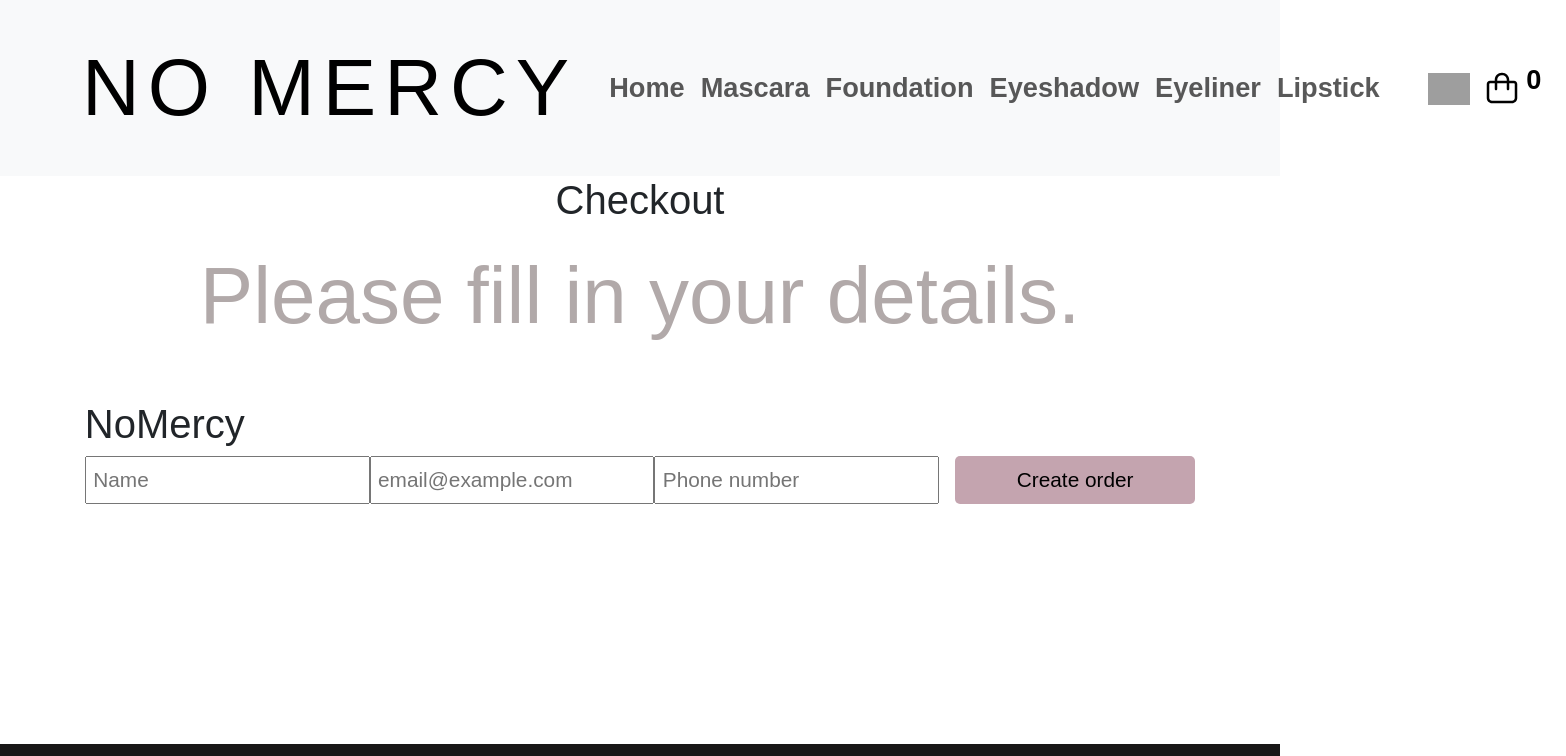
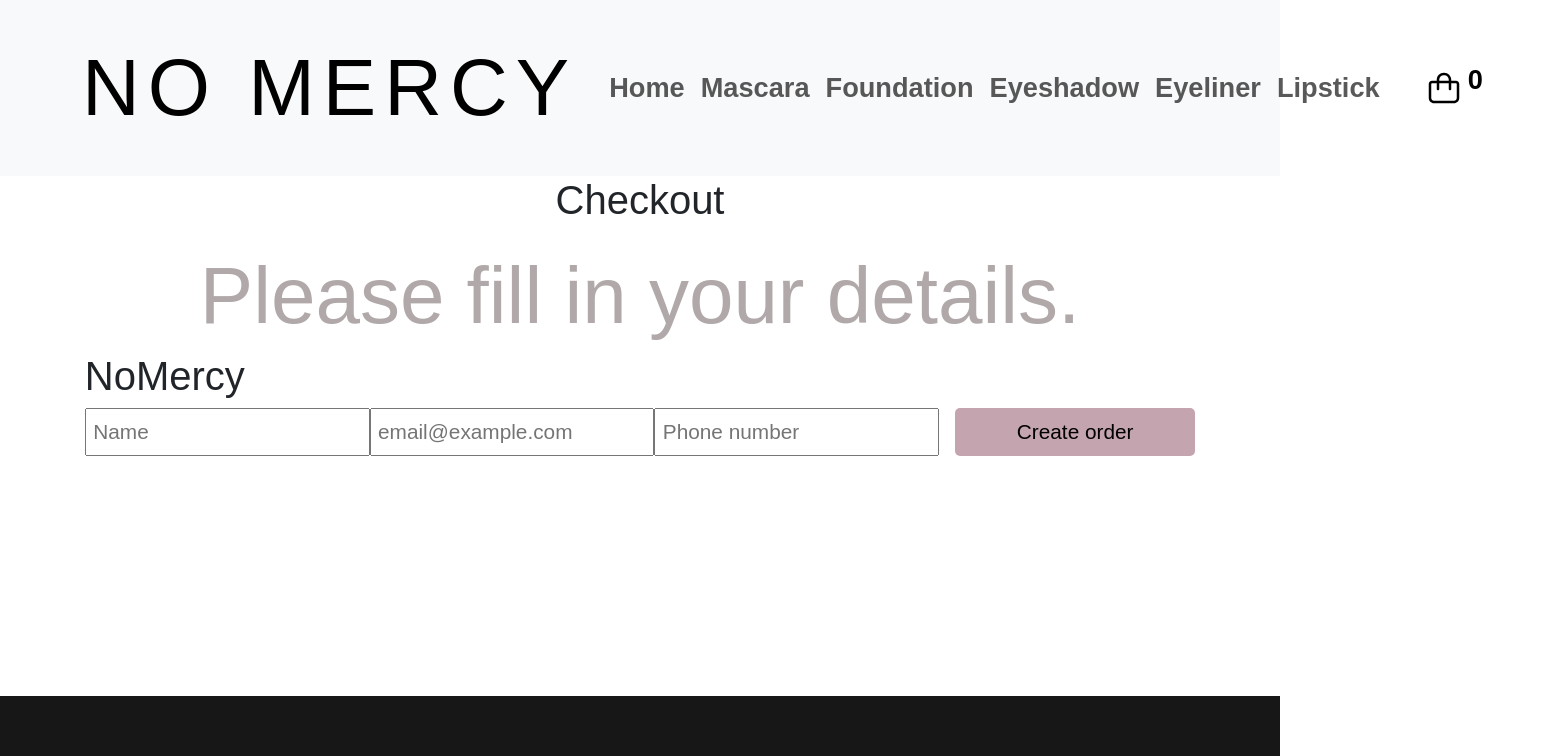
Before and after one commit to brunodiazgit/nomercy, a React (Vite) app: page /checkout in a window 1280 px wide. Shown: the top 756 px of the page, 1566 px wide, since content can reach past the window. Built offline with nearby package versions, Linux system fonts and the light colour scheme; grey boxes are pictures that could not be loaded; a web font is replaced by a local one.

Commit message:
quit account

```diff
--- a/package.json
+++ b/package.json
@@ -16,7 +16,7 @@
     "bootstrap": "^5.3.3",
     "cors": "^2.8.5",
     "estore": "file:",
-    "express": "^4.19.2",
+    "express": "^4.21.0",
     "jwt-decode": "^4.0.0",
     "jwt-simple": "^0.5.6",
     "moment": "^2.30.1",
--- a/src/App.jsx
+++ b/src/App.jsx
@@ -7,7 +7,7 @@ import ItemDetailContainer from "./components/ItemDetailContainer/ItemDetailCont
 import Cart from './components/Cart/Cart'
 import CheckoutContainer from './components/CheckoutContainer'
 import Footer from './components/Footer'
-import LoginContainer from './components/login/LoginContainer'
+/* import LoginContainer from './components/login/LoginContainer' */
 import OrdersContainer from './components/OrdersContainer'
 
 import {
@@ -28,12 +28,12 @@ function App() {
     <>
         {!login && <NavBar />}
         <Routes>
-          <Route path="/" element={<><Hero/> <ItemListContainer /></>}/>
+          <Route path="/" element={<><Hero/><ItemListContainer /></>}/>
           <Route path="/maybelline/:category" element={<ItemListContainer />} />
           <Route path="/item/:id" element={<ItemDetailContainer />} />
           <Route path="/cart" element={<Cart />} />
           <Route path="/checkout" element={<CheckoutContainer />} />
-          <Route path="/login" element={<LoginContainer />} />
+          {/* <Route path="/login" element={<LoginContainer />} /> */}
           <Route path="/orders" element={<OrdersContainer />} />
         </Routes>
         {!login && !cart && !isItemDetail && !orders && <Footer/>}
--- a/src/components/CheckoutContainer.jsx
+++ b/src/components/CheckoutContainer.jsx
@@ -8,7 +8,7 @@ import CheckoutForm from './CheckoutForm'
 const MySwal = withReactContent(Swal)
 
 function CheckoutContainer() {
-    const { setCart, cart, getTotal } = useCart()
+    const { setCart } = useCart()
     const navigate = useNavigate()
 
     const [formValues, setFormValues] = useState({
@@ -28,7 +28,7 @@ function CheckoutContainer() {
     const handleSubmit = async (e) => {
         e.preventDefault()
         try {
-            const response = await fetch('http://localhost:3900/api/orders/create', {
+/*             const response = await fetch('http://localhost:3900/api/orders/create', {
                 method: 'POST',
                 headers: {
                     'Content-Type': 'application/json',
@@ -50,7 +50,7 @@ function CheckoutContainer() {
 
             if (!response.ok) {
                 throw new Error('Error en la solicitud');
-            }
+            } */
 
             MySwal.fire({
                 title: <p>Order Created</p>,
--- a/src/components/CheckoutForm.jsx
+++ b/src/components/CheckoutForm.jsx
@@ -7,7 +7,7 @@ function CheckoutForm({handleSubmit, formValues, handleChange}){
                 <h1>Checkout</h1>
                 <h2 className="checkoutmessage">Please fill in your details.</h2>
             </div>
-            <form onSubmit={handleSubmit}>
+            <form className="checkout-form" onSubmit={handleSubmit}>
                 <h1>NoMercy</h1>
                 <input
                     type='text'
--- a/src/components/NavBar.jsx
+++ b/src/components/NavBar.jsx
@@ -3,13 +3,13 @@ import Nav from 'react-bootstrap/Nav'
 import Navbar from 'react-bootstrap/Navbar'
 import { Link } from 'react-router-dom'
 import CartWidget from './Cart/CartWidget'
-import Account from './Account'
+/* import Account from './Account'
 import { useAuth } from './context/AuthContext'
-import NavDropdown from 'react-bootstrap/NavDropdown'
+import NavDropdown from 'react-bootstrap/NavDropdown' */
 
 function NavBar() {
 
-    const { isAuthenticated, user, logout } = useAuth()
+/*     const { isAuthenticated, user, logout } = useAuth() */
 
     return (
         <>
@@ -27,8 +27,9 @@ function NavBar() {
                                 <Nav.Link as={Link} to={'/maybelline/eyeliner'}>Eyeliner</Nav.Link>
                                 <Nav.Link as={Link} to={'/maybelline/lipstick'}>Lipstick</Nav.Link>
                             </Nav>
-                            {isAuthenticated ?
-                                <div>
+                            <CartWidget />
+{/*                             {isAuthenticated ?
+                                <div className='cart-account'>
                                     <NavDropdown className="m-2" title={user.firstname} id="basic-nav-dropdown">
                                         <NavDropdown.Item as={Link} to={'/orders'}>Orders</NavDropdown.Item>
                                         <NavDropdown.Item as={Link} to={'/login'} onClick={logout} >Logout</NavDropdown.Item>
@@ -40,7 +41,7 @@ function NavBar() {
                                     <Account />
                                     <CartWidget />
                                 </div>
-                            }
+                            } */}
                         </Navbar.Collapse>
                     </Container>
                 </Navbar>
--- a/src/components/OrdersContainer.jsx
+++ b/src/components/OrdersContainer.jsx
@@ -46,7 +46,7 @@ function OrdersContainer() {
     }, [user, authLoading])
 
     if (loading) return <div>Loading...</div>
-    if (error) return <div>{error}</div>
+    if (error) return <div className="text-center">{error}</div>
 
     return (
         <Container className="d-flex">
--- a/src/components/context/AuthProvider.jsx
+++ b/src/components/context/AuthProvider.jsx
@@ -13,8 +13,8 @@ export const AuthProvider = ({ children }) => {
         const token = localStorage.getItem('token')
         if (token) {
             try {
-                const decodedToken = jwtDecode(token);
-                const currentTime = Date.now() / 1000; // Convertir a segundos
+                const decodedToken = jwtDecode(token)
+                const currentTime = Date.now() / 1000
                 if (decodedToken.exp > currentTime) {
                     setIsAuthenticated(true)
                     setUser(decodedToken)  // Almacenar la información del usuario decodificada
--- a/src/components/login/Login.jsx
+++ b/src/components/login/Login.jsx
@@ -34,16 +34,16 @@ function Login() {
                 localStorage.setItem('token', result.token)
                 login(result.token)
                 window.location.href = '/'
-            }else{
+            } else {
                 console.log("the email or the password are wrong")
             }
-        } catch(error){
+        } catch (error) {
             console.error('Error:', error)
         }
     }
 
     return (
-        <form onSubmit={handleSubmit} className='d-flex flex-column align-items-center justify-content-center gap-4 p-0'>
+        <form onSubmit={handleSubmit} className='d-flex flex-column align-items-center justify-content-center gap-4 p-4'>
             <div className='d-flex flex-column'>
                 <label htmlFor="email">Email Address</label>
                 <input
--- a/src/index.css
+++ b/src/index.css
@@ -205,8 +205,7 @@ input[type="number"]::-webkit-outer-spin-button {
   right: 0.5rem;
 }
 
-form {
-  margin-top: 3rem;
+.checkout-form {
   margin-bottom: 15rem;
 }
 
@@ -346,6 +345,7 @@ form {
     justify-content: center;
     align-items: center;
     width: 100%;
+    margin: 0;
   }
 }
 
@@ -412,6 +412,11 @@ form {
   .cart-item {
     width: 30rem;
   }
+
+  .signup-input {
+    flex-direction: column;
+  }
+
 }
 
 @media screen and (max-width: 576px) {
@@ -426,10 +431,6 @@ form {
     padding: 2rem;
     flex-direction: column;
     text-align: center;
-  }
-
-  .signup-input {
-    flex-direction: column;
   }
 
   .checkoutmessage {
```
Also changed, not shown: 1 other file (tests, documents, lock files or other folders).
